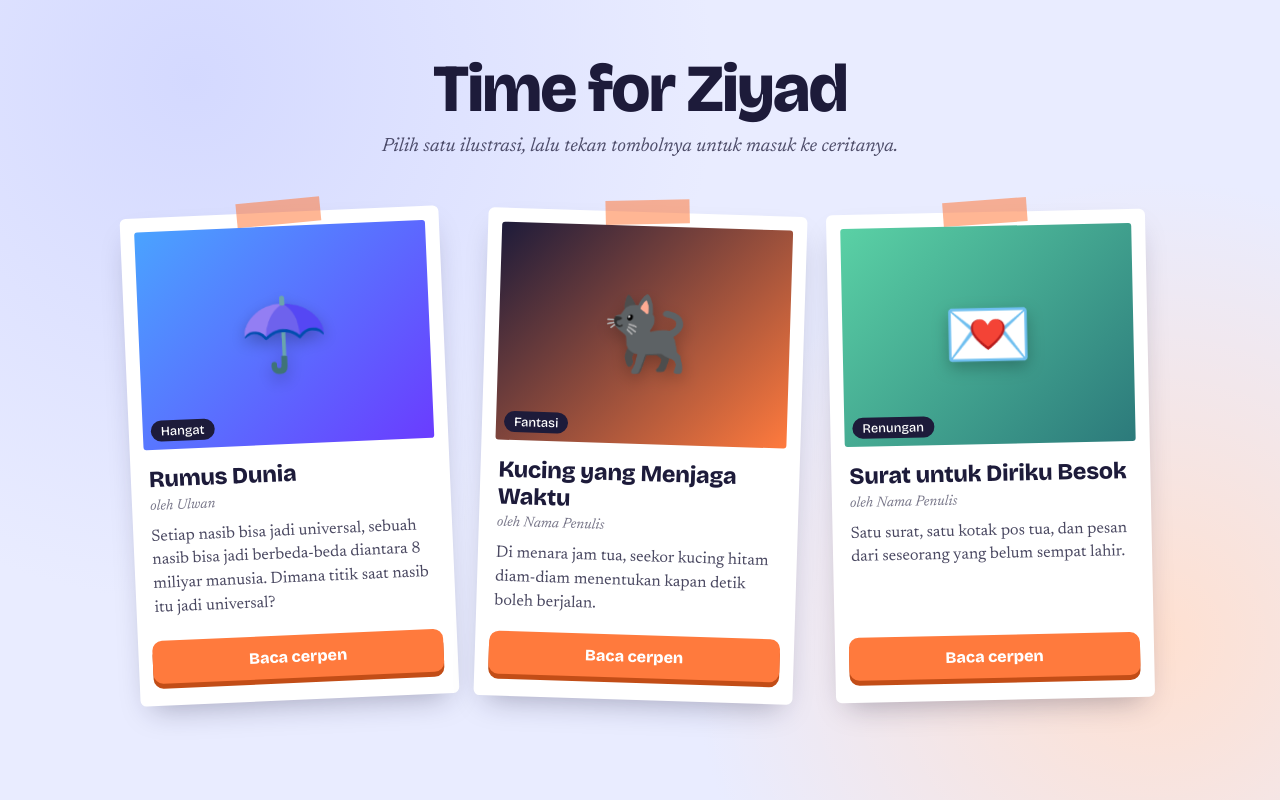
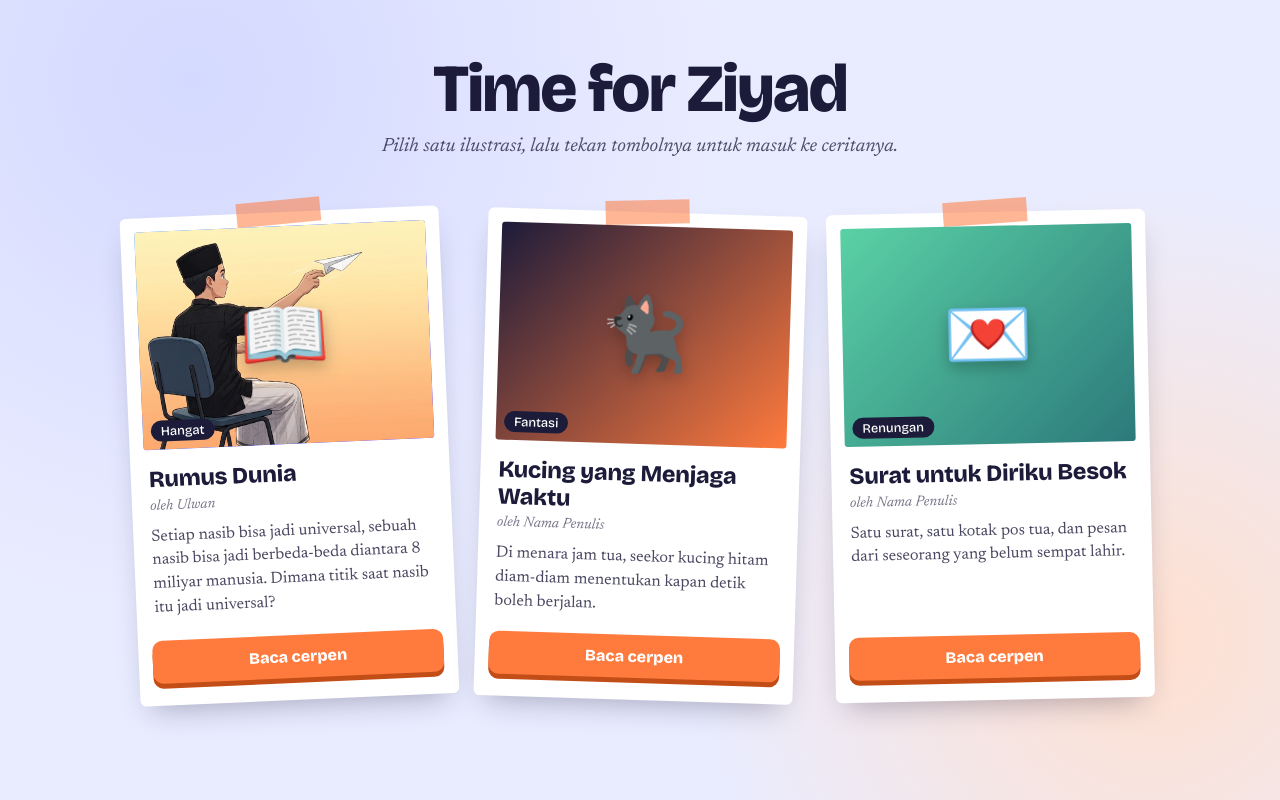
Before and after one commit to ulwan-thalib/Time-for-Ziyad, a plain HTML site: page index.html in a window 1280 px wide. Drawn offline with nearby package versions, Linux system fonts and the light colour scheme.

Commit message:
Update index.html

```diff
--- a/index.html
+++ b/index.html
@@ -141,8 +141,8 @@ const CERPEN = [
     penulis: "Ulwan",
     genre: "Hangat",
     sinopsis: "Setiap nasib bisa jadi universal, sebuah nasib bisa jadi berbeda-beda diantara 8 miliyar manusia. Dimana titik saat nasib itu jadi universal?",
-    gambar: "",
-    emoji: "☂️",
+    gambar: "chapter1.jpg",
+    emoji: "",
     warna: "linear-gradient(135deg,#4aa3ff,#6a3cff)",
     url: "",
     isi: `Setiap waktu aku pelajari dan aku renungkan, apakah rumus-rumus Matematika terlibat pada kehidupanku yang sekarang bahwa aku hanya seorang yang sedang kambuh dalam memikirkan jalan masa depanku. Seorang “aku” yang bernama Ziyad hanya memikirkan apa yang berulang pada dunia ini, aku begitu antusias untuk mengejar dunia yang padahal aku benci dengan kenyataan dunia ini. Begitu sangat mengesankan jika aku berhasil menaklukkan dunia ini, tetapi aku tidak tahu cara mainnya.
```
